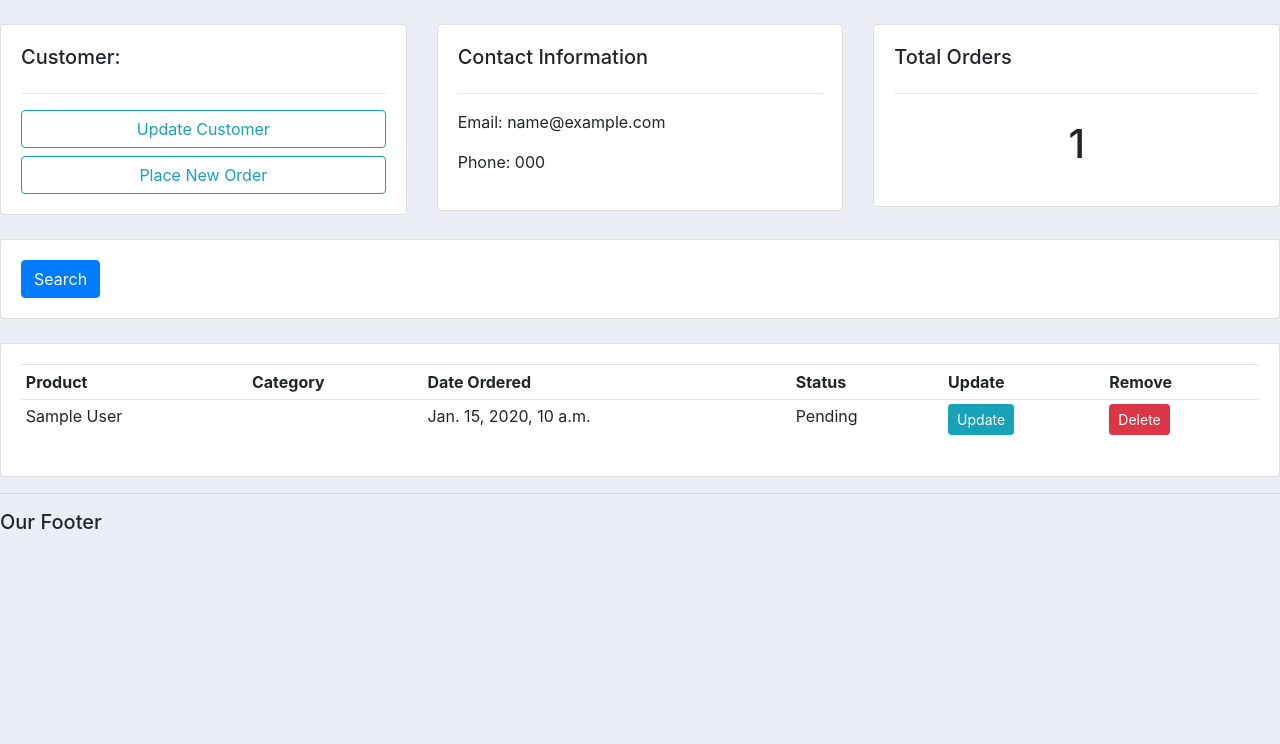
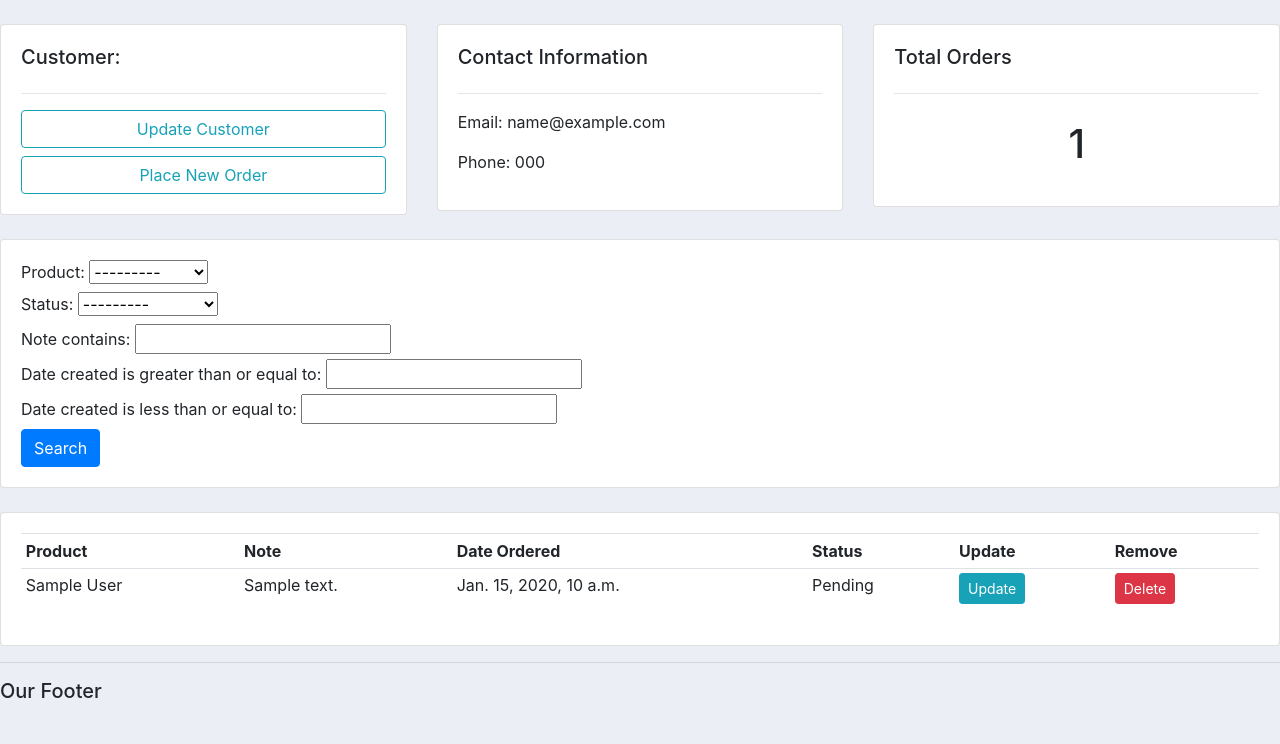
Before and after one commit to msayrac/customer-management-app, a Django app: page /customer/1/ in a window 1280 px wide. Shown: the part 56-800 px from the top of the page. Run offline with Django 5.2, Linux system fonts and the light colour scheme; tables that the repository leaves empty hold one stand-in row (values such as "Sample post").

Commit message:
Filter Form Table Search

```diff
--- /dev/null
+++ b/accounts/filters.py
@@ -0,0 +1,16 @@
+import django_filters
+from django_filters import DateFilter,CharFilter
+
+
+from .models import *
+
+class OrderFilter(django_filters.FilterSet):
+    start_date = DateFilter(field_name='date_created', lookup_expr='gte')
+    end_date = DateFilter(field_name='date_created', lookup_expr='lte')
+
+    note = CharFilter(field_name='note', lookup_expr='icontains')
+
+    class Meta:
+        model = Order
+        fields = '__all__'
+        exclude = ['customer','date_created']
--- a/accounts/models.py
+++ b/accounts/models.py
@@ -48,6 +48,7 @@ class Order(models.Model):
     product = models.ForeignKey(Product, null=True, on_delete = models.SET_NULL)
     date_created = models.DateTimeField(auto_now_add=True, null=True)
     status = models.CharField(max_length=200, null=True, choices=STATUS)
+    note = models.CharField(max_length=1000, null=True)
 
     def __str__(self):
         return self.product.name
--- a/accounts/templates/accounts/customer.html
+++ b/accounts/templates/accounts/customer.html
@@ -36,6 +36,9 @@
         <div class="col">
             <div class="card card-body">
                 <form method="get">
+
+                    {{myFilter.form}}
+
                     <button class="btn btn-primary" type="submit">Search</button>
                 </form>
             </div>
@@ -49,7 +52,7 @@
             <table class="table table-sm">
                 <tr>
                     <th>Product</th>
-                    <th>Category</th>
+                    <th>Note</th>
                     <th>Date Ordered</th>
                     <th>Status</th>
                     <th>Update</th>
@@ -60,7 +63,7 @@
 
                 <tr>
                     <td>{{order.product}}</td>
-                    <td>{{orderproduct.category}}</td>
+                    <td>{{order.note}}</td>
                     <td>{{order.date_created}}</td>
                     <td>{{order.status}}</td>
                     <td><a href="{% url 'update_order' order.id %}" class="btn btn-sm btn-info">Update</a></td>
--- a/accounts/views.py
+++ b/accounts/views.py
@@ -3,6 +3,7 @@ from django.http import HttpResponse
 from django.forms import inlineformset_factory
 from .models import *
 from .forms import OrderForm
+from .filters import OrderFilter
 
 # Create your views here.
 # functions or classes activate url go to and trigger
@@ -37,7 +38,10 @@ def customer(request, pk_test):
     orders = customer.order_set.all()
     order_count = orders.count()
 
-    context = {'customer':customer, 'orders':orders, 'order_count':order_count}
+    myFilter = OrderFilter(request.GET, queryset = orders)
+    orders = myFilter.qs
+
+    context = {'customer':customer, 'orders':orders, 'order_count':order_count, 'myFilter':myFilter}
     # return HttpResponse('Customer Page')
     return render(request, 'accounts/customer.html',context)
 
--- a/core/settings.py
+++ b/core/settings.py
@@ -39,6 +39,7 @@ INSTALLED_APPS = [
     'django.contrib.messages',
     'django.contrib.staticfiles',
     'accounts',
+    'django_filters',
 ]
 
 MIDDLEWARE = [
```
Also changed, not shown: accounts/migrations/0006_order_note_alter_product_description.py (added).
